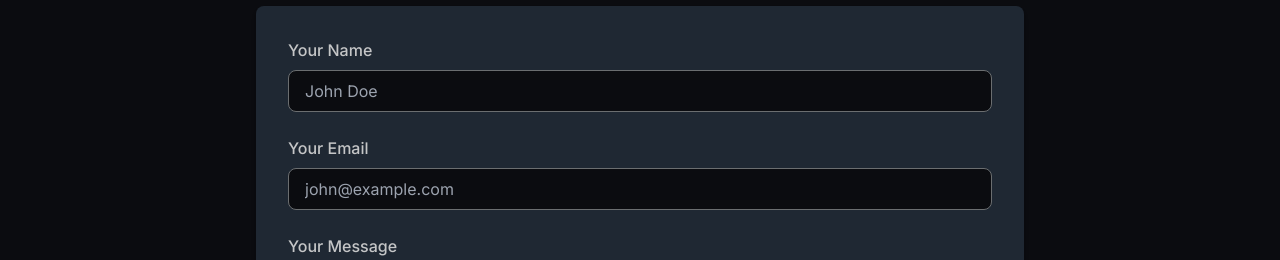
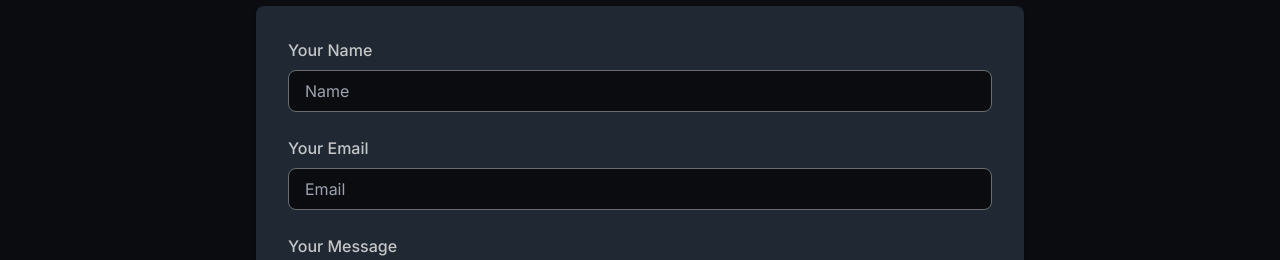
Before and after one commit to caleb-cargill/C4Knives, a React (Create React App) app in the folder client/: page /contact in a window 1280 px wide. Shown: the part 214-474 px from the top of the page. Built offline with nearby package versions, Linux system fonts and the light colour scheme; no server answers.

Commit message:
Update placeholder values on contact

```diff
--- a/client/src/pages/ContactPage.js
+++ b/client/src/pages/ContactPage.js
@@ -141,7 +141,7 @@ const ContactPage = () => {
                   className={`w-full px-4 py-2 border rounded-lg bg-background focus:outline-none focus:ring-2 focus:ring-primary text-text ${
                     errors.name ? 'border-danger' : 'border-muted'
                   }`}
-                  placeholder="John Doe"
+                  placeholder="Name"
                 />
                 {errors.name && (
                   <p className="text-danger text-sm mt-1">{errors.name}</p>
@@ -161,7 +161,7 @@ const ContactPage = () => {
                   className={`w-full px-4 py-2 border rounded-lg bg-background focus:outline-none focus:ring-2 focus:ring-primary text-text ${
                     errors.email ? 'border-danger' : 'border-muted'
                   }`}
-                  placeholder="john@example.com"
+                  placeholder="Email"
                 />
                 {errors.email && (
                   <p className="text-danger text-sm mt-1">{errors.email}</p>
```
